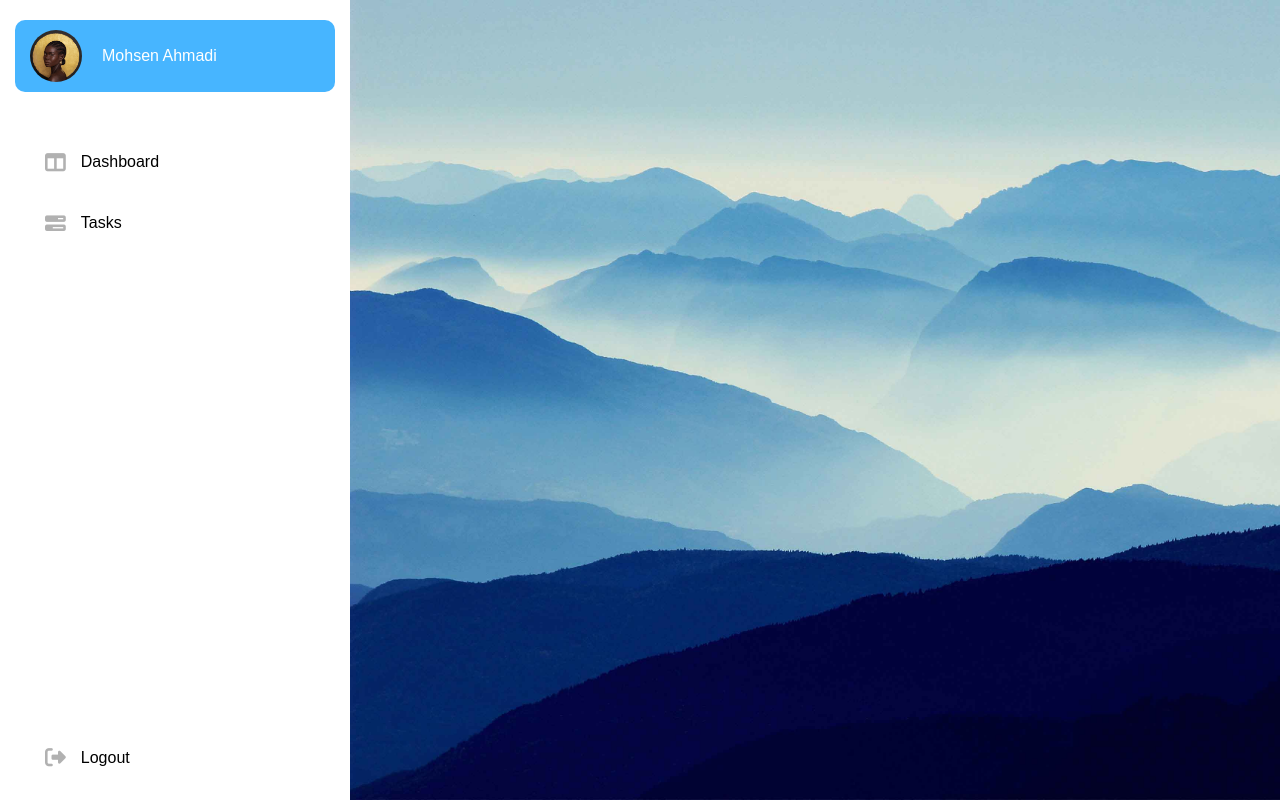
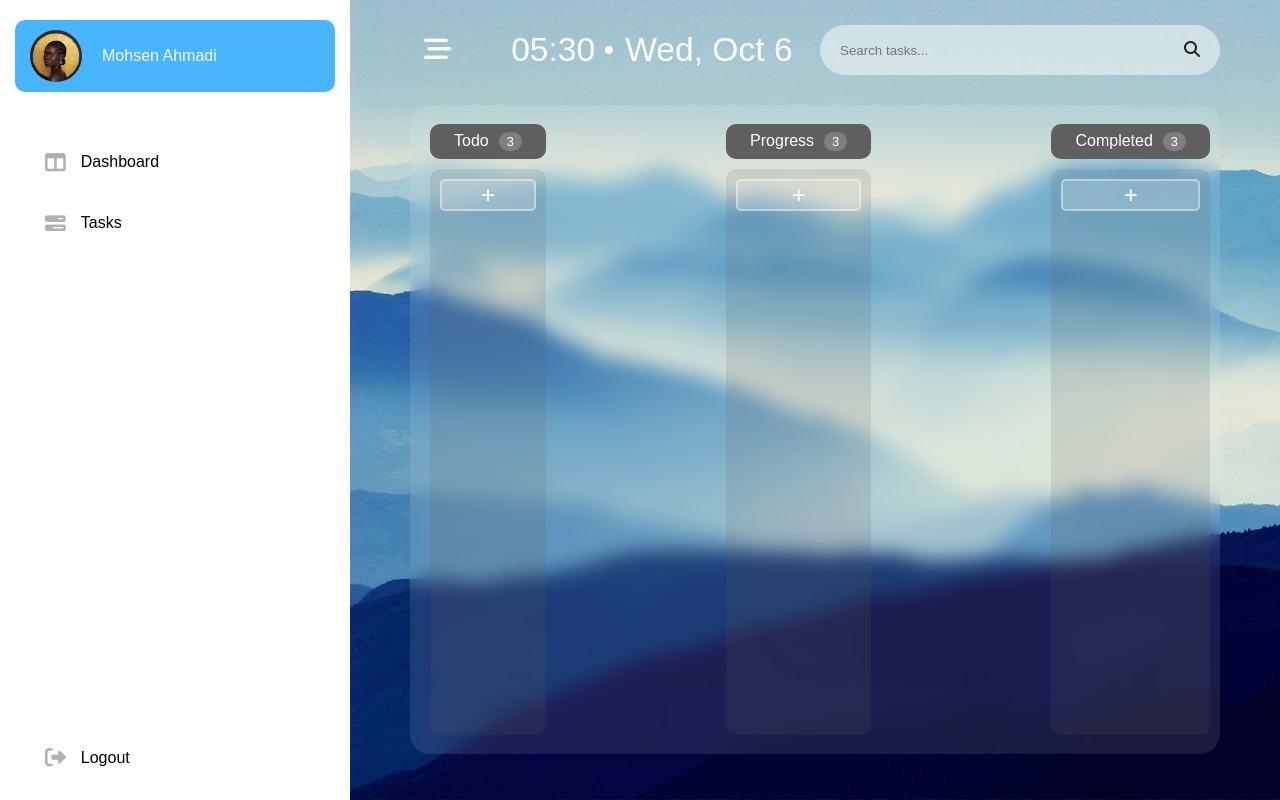
Before and after one commit to mohsen-001/itms-project, a Vue app: page /dashboard in a window 1280 px wide. Built offline with nearby package versions, Linux system fonts and the light colour scheme.

Commit message:
new design added

```diff
--- /dev/null
+++ b/src/components/Navbar.vue
@@ -0,0 +1,114 @@
+<template>
+    <div>
+        <div class="navbar">
+            <Button @check="clickable" v-html="menu_icon" class="g-btn g-btn-tertiary bar-icon" />
+            <span class="time">{{ time }}</span>
+            <span class="date">{{ date }}</span>
+            <div class="searchbox">
+                <input type="text" placeholder="Search tasks...">
+
+                <Button v-html="search_icon" class="g-btn g-btn-tertiary search-icon" />
+            </div>
+        </div>
+    </div>
+</template>
+
+<script>
+import Button from '../components/Button.vue';
+
+export default {
+    name: 'nav-bar',
+    components: {
+        Button,
+    },
+    data() {
+        return {
+            search_icon: '<i class="fa-solid fa-magnifying-glass"></i>',
+            menu_icon: '<i class="fa-solid fa-bars-staggered"></i>',
+            time: '05:30',
+            date: 'Wed, Oct 6'
+        }
+    },
+    methods: {
+        clickable() {
+            this.$emit('toggle')
+        },
+    }
+}
+</script>
+
+<style scoped>
+.navbar {
+    /* padding: 0px 60px; */
+    display: flex;
+    align-items: center;
+}
+
+.navbar .bar-icon {
+    padding: 14px;
+    margin-right: 30px;
+    color: white;
+    font-weight: bold;
+    font-size: 1.7rem;
+}
+
+.navbar .bar-icon:hover {
+    background-color: rgba(255, 255, 255, 0.2);
+}
+
+.navbar .time,
+.date {
+    font-size: 2.1rem;
+    font-weight: 200;
+    color: white;
+    margin: 0 15px;
+}
+
+.navbar .date {
+    position: relative;
+}
+
+.navbar .date::before {
+    content: "";
+    position: absolute;
+    width: 8px;
+    height: 8px;
+    background-color: white;
+    border-radius: 50px;
+    left: -20px;
+    top: 50%;
+    transform: translateY(-50%);
+}
+
+.searchbox {
+    margin-left: auto;
+    position: relative;
+}
+
+.searchbox input {
+    width: 400px;
+    border: none;
+    border-radius: 50px;
+    height: 50px;
+    background-color: rgba(255, 255, 255, 0.5);
+    padding: 20px;
+}
+
+.searchbox input:focus {
+    outline: 2px solid white;
+}
+
+.searchbox .search-icon {
+    padding: 12px;
+    border-radius: 50px;
+    color: rgb(32, 32, 32);
+    position: absolute;
+    right: 7px;
+    top: 4px;
+}
+
+.navbar .search-icon:hover {
+    background-color: var(--primary-color);
+    color: white;
+}
+</style>
--- a/src/components/Sidebar.vue
+++ b/src/components/Sidebar.vue
@@ -11,7 +11,7 @@
             <ul class="menu-list">
                 <li class="list"><i class="fa-solid fa-table-columns"></i><span>Dashboard</span></li>
                 <li class="list"><i class="fa-solid fa-bars-progress"></i><span>Tasks</span></li>
-                <li @click="collapsSidebar" class="list logout"><i
+                <li class="list logout"><i
                         class="fa-solid fa-right-from-bracket"></i><span>Logout</span></li>
             </ul>
         </div>
@@ -21,14 +21,17 @@
 <script>
 export default {
     name: 'side-bar',
+
     data() {
         return {
             userName: 'Mohsen Ahmadi',
         }
     },
+
+
     methods: {
         collapsSidebar() {
-            document.querySelector('#sidebar-cont').classList.toggle('collaps_sidebar');
+            document.querySelector("#sidebar-cont").classList.toggle("collaps_sidebar");
         }
     }
 
--- /dev/null
+++ b/src/components/Taskbar.vue
@@ -0,0 +1,102 @@
+<template>
+    <div>
+
+
+            <div class="task-bar">
+
+                <div class="task-bar-header">
+                    <span>{{ task_bar_header }}</span>
+                    <div>
+                        <p>{{ task_bar_count }}</p>
+                    </div>
+                </div>
+
+                <div class="task-bar-body">
+
+                    <button class="task-bar-add">+</button>
+
+                    <div class="task-bar-holder">
+
+                    </div>
+
+                </div>
+            </div>
+
+
+    </div>
+</template>
+
+<script>
+export default {
+    name: "task-bar",
+    props: ["task_bar_header", "task_bar_count"]
+}
+</script>
+
+<style scoped>
+.task-title {
+    display: flex;
+    margin: 40px 0 20px 0;
+    color: white;
+}
+
+.task-bar {
+    width: 100%;
+    margin: 0 5px;
+    padding: 5px;
+    display: flex;
+    flex-direction: column;
+}
+
+.task-bar .task-bar-header {
+    background-color: #5F5F5F;
+    display: flex;
+    width: 100%;
+    border-radius: 10px;
+    color: white;
+    padding: 8px 24px;
+}
+
+.task-bar .task-bar-header span {
+    font-weight: 500;
+}
+
+.task-bar .task-bar-header div {
+    margin-left: auto;
+    background-color: rgba(255, 255, 255, 0.2);
+    border-radius: 20px;
+    padding: 2px 8px;
+    font-size: 0.8rem;
+}
+
+.task-bar .task-bar-body {
+    background-color: rgba(95, 95, 95, 0.15);
+    height: 100%;
+    margin-top: 10px;
+    border-radius: 10px;
+    padding: 10px;
+    overflow: hidden;
+}
+
+.task-bar .task-bar-body .task-bar-add {
+    width: 100%;
+    color: white;
+    font-size: 1.5rem;
+    border-radius: 5px;
+    background-color: rgba(255, 255, 255, 0.2);
+    border: 2px solid rgba(255, 255, 255, 0.4);
+    cursor: pointer;
+}
+
+.task-bar .task-bar-body .task-bar-add:hover {
+    background-color: rgba(255, 255, 255, 0.5);
+}
+
+.task-bar .task-bar-body .task-bar-holder {
+    width: 100%;
+    height: 63vh;
+    overflow: auto;
+    margin-top: 10px;
+    padding: 5px 5px;
+}
+</style>
--- a/src/views/Dashboard.vue
+++ b/src/views/Dashboard.vue
@@ -2,11 +2,17 @@
     <div>
         <div id="container">
             <div id="sidebar">
-                <Sidebar />
+                <Sidebar ref="navbar" />
             </div>
             <div id="content-container">
-                <!-- <div id="navbar">navbar</div>
-                <div id="content">content</div> -->
+                <Navbar @toggle="toggleSidebar" />
+                <div id="content">
+                    <div class="task-container">
+                        <Taskbar task_bar_header="Todo" task_bar_count="3" />
+                        <Taskbar task_bar_header="Progress" task_bar_count="3" />
+                        <Taskbar task_bar_header="Completed" task_bar_count="3" />
+                    </div>
+                </div>
             </div>
         </div>
     </div>
@@ -14,20 +20,31 @@
 
 <script>
 import Sidebar from '@/components/Sidebar.vue';
+import Navbar from '../components/Navbar.vue';
+import Taskbar from '../components/Taskbar.vue';
+
 export default {
     name: "Dashboard-page",
     components: {
         Sidebar,
-    }
+        Navbar,
+        Taskbar,
+    },
+    methods: {
+        toggleSidebar() {
+            this.$refs.navbar.collapsSidebar()
+        }
+    },
 };
 </script>
 
 <style scoped>
-
-#content-container{
+#content-container {
     background: url(../assets/content-bg.jpg) no-repeat;
     background-size: cover;
     width: 100%;
+    padding: 20px 60px;
+
 }
 
 #container {
@@ -40,8 +57,20 @@ export default {
     background-color: rgb(255, 203, 107);
 }
 
-#content {
+/* #content {
     background-color: rgb(129, 129, 129);
+} */
+
+.task-container {
+    width: 100%;
+    height: auto;
+    background-color: rgba(255, 255, 255, 0.1);
+    border-radius: 20px;
+    backdrop-filter: blur(10px);
+    -webkit-backdrop-filter: blur(10px);
+    padding: 14px 10px;
+    display: flex;
+    justify-content: space-between;
+    margin-top: 25px;
 }
-
 </style>
```
